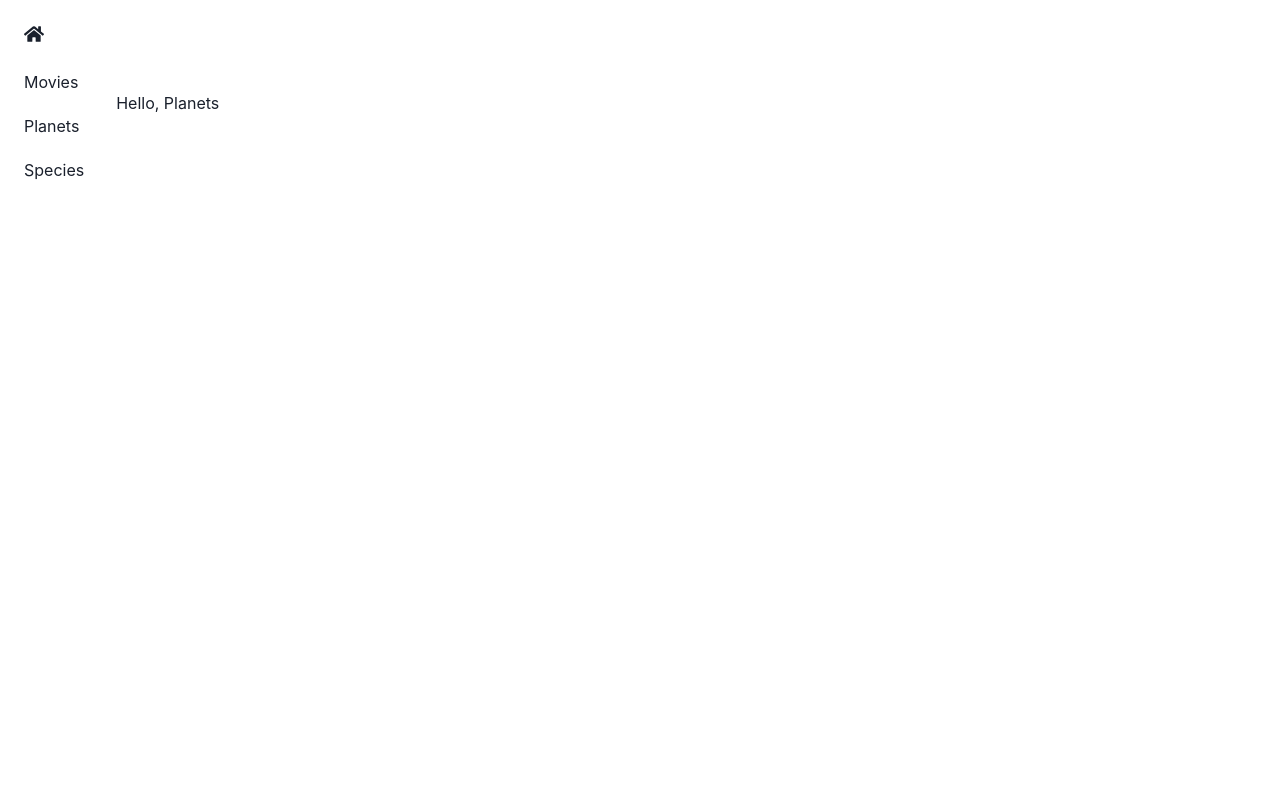
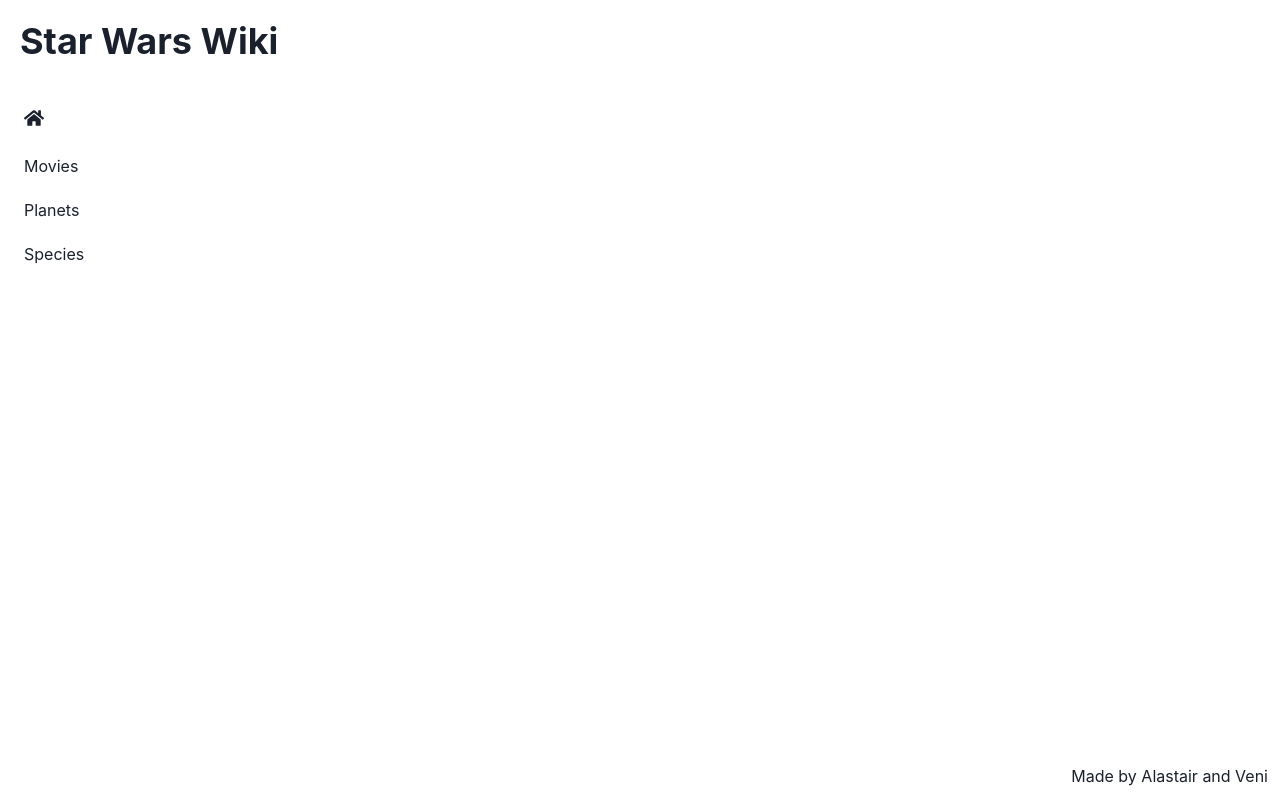
Before and after one commit to alastairelms/alastair-veni-wiki, a React (Create React App) app in the folder client/: page /planets in a window 1280 px wide. Built offline with nearby package versions, Linux system fonts and the light colour scheme.

Commit message:
fix: restructured files

```diff
--- a/client/src/App.tsx
+++ b/client/src/App.tsx
@@ -1,10 +1,9 @@
 import React from "react";
 import { Navbar } from "./components/Navbar";
 import { Footer } from "./components/Footer"
-import { MainContentView } from "./components/MainContentView";
-import { Grid, GridItem, Heading } from "@chakra-ui/react";
+import { Grid, GridItem, Heading, Text } from "@chakra-ui/react";
 
-export function App() {
+export function Home() {
 	return (
 		<Grid
 			templateAreas={`"header header"
@@ -14,16 +13,16 @@
 			gridTemplateColumns={"auto 1fr"}
 			h="100vh"
 		>
-			<GridItem borderBottom='3px solid white' area={"header"}>
+			<GridItem borderBottom='1px solid white' area={"header"}>
 				<Heading p={5}>Star Wars Wiki</Heading>
 			</GridItem>
-			<GridItem borderRight='3px solid white' area={"nav"}>
+			<GridItem borderRight='1px solid white' area={"nav"}>
 				<Navbar />
 			</GridItem>
 			<GridItem area={"main"}>
-				<MainContentView />
+				<Text>Welcome</Text>
 			</GridItem>
-			<GridItem borderTop='3px solid white' area={"footer"}>
+			<GridItem borderTop='1px solid white' area={"footer"}>
 				<Footer />
 			</GridItem>
 		</Grid>
--- a/client/src/components/CardGenerator.tsx
+++ b/client/src/components/CardGenerator.tsx
@@ -1,6 +1,6 @@
 import "../styles/MovieCard.css"
 import { gql, useQuery } from "@apollo/client";
-import { GridItem } from "@chakra-ui/react";
+import { GridItem, Text } from "@chakra-ui/react";
 
 export const STAR_WARS_FILMS = gql`
     query StarWarsFilms {
@@ -32,8 +32,8 @@
 
     return data.allFilms.films.map(({ title, director, releaseDate }: MovieCardProps) => (
         <GridItem p={5} w='100%' h='auto' border='1px white solid'>
-            <p>{title} - <span>{dateToYear(releaseDate)}</span></p>
-            <p>Directed by: {director}</p>
+            <Text>{title} - <span>{dateToYear(releaseDate)}</span></Text>
+            <Text>Directed by: {director}</Text>
         </GridItem>
 
     ));
--- a/client/src/components/MainContentView.tsx
+++ b/client/src/components/MoviesContentView.tsx
@@ -2,9 +2,9 @@
 import { SimpleGrid } from "@chakra-ui/react";
 import { CardGenerator } from "./CardGenerator";
 
-export const MainContentView = () => {
+export const MoviesContentView = () => {
 	return (
-		<SimpleGrid columns={3} p={5}>
+		<SimpleGrid columns={3} p={5} spacing={3}>
 			<CardGenerator />
 		</SimpleGrid>
 	);
--- a/client/src/index.tsx
+++ b/client/src/index.tsx
@@ -5,7 +5,7 @@
 	Routes,
 	Route,
   } from "react-router-dom";
-import { App } from './App';
+import { Home } from './App';
 import { ApolloProvider } from "@apollo/client";
 import { client } from '../src/client'
 import { ChakraProvider } from '@chakra-ui/react';
@@ -23,7 +23,7 @@
             <ChakraProvider>
                 <BrowserRouter>
                     <Routes>
-                        <Route path='/' element={<App />}/>
+                        <Route path='/' element={<Home />}/>
                         <Route path='/movies' element={<Movies />}/>
                         <Route path='/planets' element={<Planets />}/>
                         <Route path='/species' element={<Species />}/>
--- a/client/src/pages/Movies.tsx
+++ b/client/src/pages/Movies.tsx
@@ -1,10 +1,28 @@
 import { Navbar } from "../components/Navbar";
-import { MainContentView } from "../components/MainContentView";
-import { HStack } from "@chakra-ui/react";
+import { Grid, GridItem, Heading } from "@chakra-ui/react";
+import { Footer } from "../components/Footer";
+import { MoviesContentView } from "../components/MoviesContentView";
 
 export const Movies = () => (
-    <HStack>
-        <Navbar />
-        <p>Hello, Movies</p>
-    </HStack>
+    <Grid
+			templateAreas={`"header header"
+							"nav main"
+							"nav footer"`}
+			gridTemplateRows={"auto 1fr auto"}
+			gridTemplateColumns={"auto 1fr"}
+			h="100vh"
+		>
+			<GridItem borderBottom='1px solid white' area={"header"}>
+				<Heading p={5}>Star Wars Wiki</Heading>
+			</GridItem>
+			<GridItem borderRight='1px solid white' area={"nav"}>
+				<Navbar />
+			</GridItem>
+			<GridItem area={"main"}>
+                <MoviesContentView />
+			</GridItem>
+			<GridItem borderTop='1px solid white' area={"footer"}>
+				<Footer />
+			</GridItem>
+		</Grid>
 )
--- a/client/src/pages/Planets.tsx
+++ b/client/src/pages/Planets.tsx
@@ -1,10 +1,26 @@
 import { Navbar } from "../components/Navbar";
-import { MainContentView } from "../components/MainContentView";
-import { HStack } from "@chakra-ui/react";
+import { Grid, GridItem, Heading } from "@chakra-ui/react";
+import { Footer } from "../components/Footer";
 
 export const Planets = () => (
-        <HStack>
-            <Navbar />
-            <p>Hello, Planets</p>
-        </HStack>
+    <Grid
+			templateAreas={`"header header"
+							"nav main"
+							"nav footer"`}
+			gridTemplateRows={"auto 1fr auto"}
+			gridTemplateColumns={"auto 1fr"}
+			h="100vh"
+		>
+			<GridItem borderBottom='1px solid white' area={"header"}>
+				<Heading p={5}>Star Wars Wiki</Heading>
+			</GridItem>
+			<GridItem borderRight='1px solid white' area={"nav"}>
+				<Navbar />
+			</GridItem>
+			<GridItem area={"main"}>
+			</GridItem>
+			<GridItem borderTop='1px solid white' area={"footer"}>
+				<Footer />
+			</GridItem>
+		</Grid>
 )
--- a/client/src/pages/Species.tsx
+++ b/client/src/pages/Species.tsx
@@ -1,10 +1,26 @@
 import { Navbar } from "../components/Navbar";
-import { MainContentView } from "../components/MainContentView";
-import { HStack } from "@chakra-ui/react";
+import { Grid, GridItem, Heading } from "@chakra-ui/react";
+import { Footer } from "../components/Footer";
 
 export const Species = () => (
-    <HStack>
-        <Navbar />
-        <p>Hello, Species</p>
-    </HStack>
+    <Grid
+			templateAreas={`"header header"
+							"nav main"
+							"nav footer"`}
+			gridTemplateRows={"auto 1fr auto"}
+			gridTemplateColumns={"auto 1fr"}
+			h="100vh"
+		>
+			<GridItem borderBottom='1px solid white' area={"header"}>
+				<Heading p={5}>Star Wars Wiki</Heading>
+			</GridItem>
+			<GridItem borderRight='1px solid white' area={"nav"}>
+				<Navbar />
+			</GridItem>
+			<GridItem area={"main"}>
+			</GridItem>
+			<GridItem borderTop='1px solid white' area={"footer"}>
+				<Footer />
+			</GridItem>
+		</Grid>
 )
```
